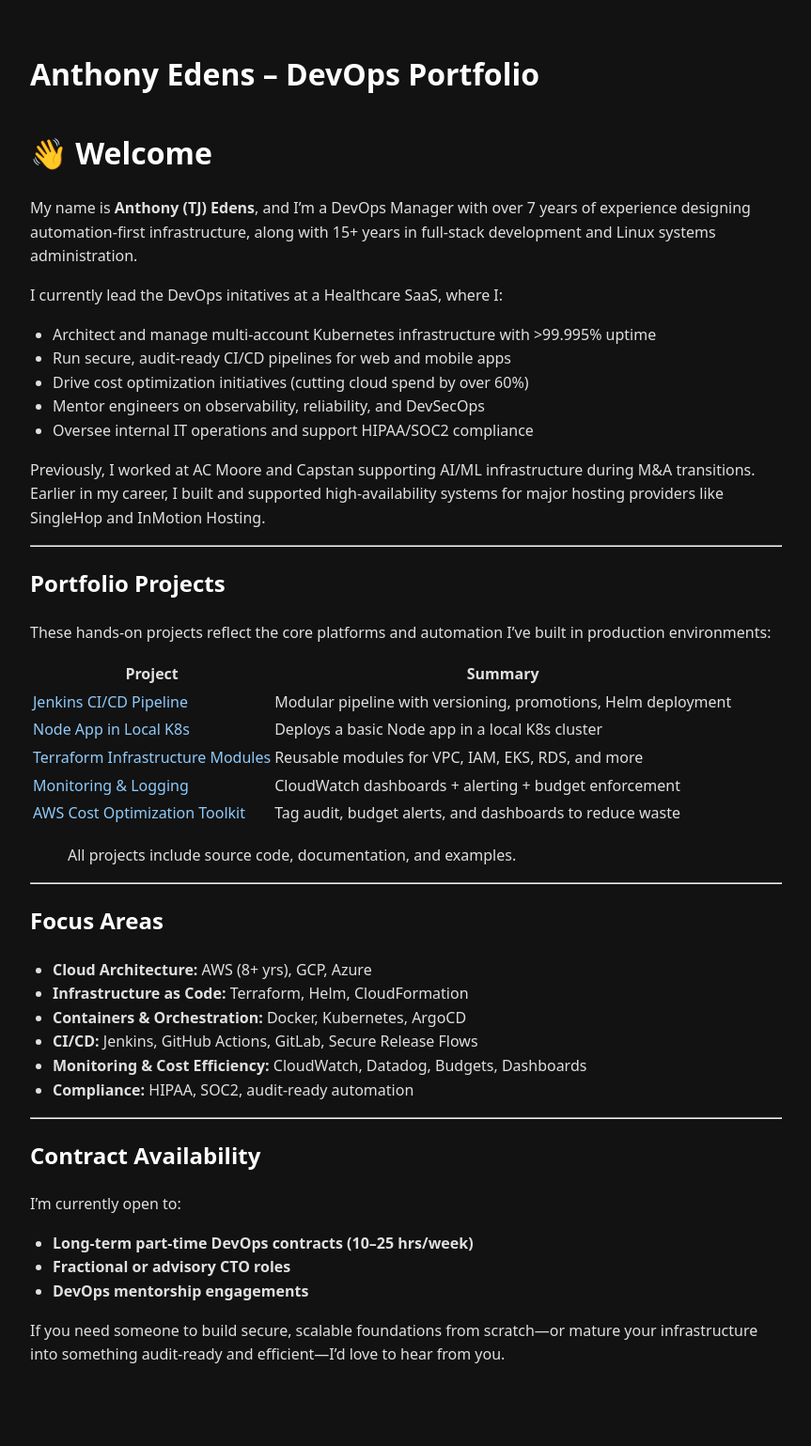
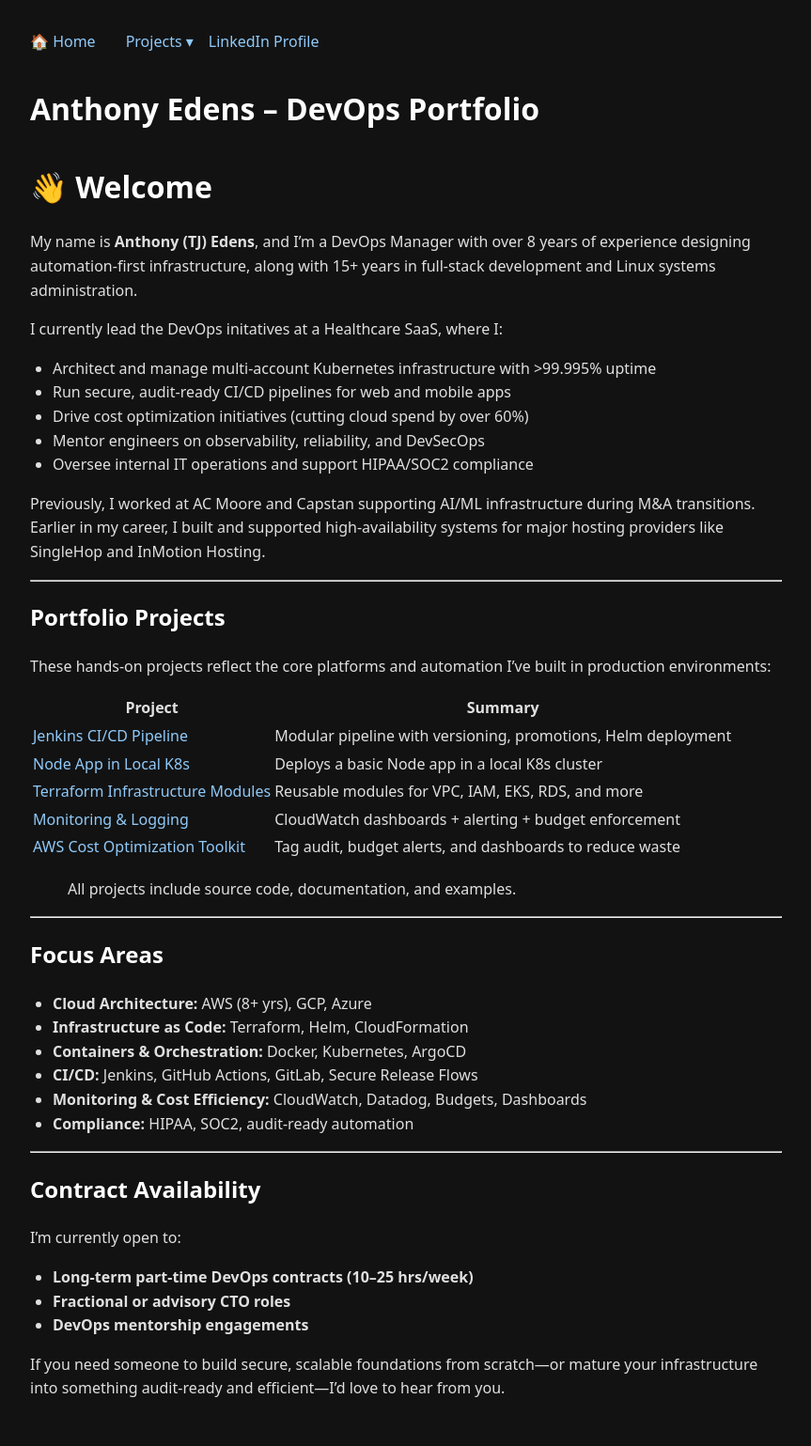
Before and after one commit to tedens/devops-portfolio, a Jekyll site: the page built from docs/index.md, in a window 1280 px wide. Shown: the whole page at 94% size, without its empty margins (208-1071 px from the left). Built offline with Jekyll 4.4.1, drawn with Linux system fonts in a browser that asks for light colours; before the commit the page ends 1503 px from its top, so only the background shows below that.

Commit message:
adding nav to homepage

```diff
--- a/docs/_layouts/page.html
+++ b/docs/_layouts/page.html
@@ -32,7 +32,11 @@
         <a class="nav-link" href="https://linkedin.com/in/tjedens" target="_blank">LinkedIn Profile</a>
       </nav>
       <main>
-        <h1>{{ page.title }}</h1>
+        {% unless page.hide_title %}
+          <header>
+            <h1>{{ site.title }}</h1>
+          </header>
+        {% endunless %}
         {{ content }}
       </main>
     </div>
--- a/docs/index.md
+++ b/docs/index.md
@@ -1,11 +1,12 @@
 ---
 title: "Anthony Edens – DevOps Portfolio"
-layout: default
+layout: page
+page.hide_title: true
 ---
 
 # 👋 Welcome
 
-My name is **Anthony (TJ) Edens**, and I’m a DevOps Manager with over 7 years of experience designing automation-first infrastructure, along with 15+ years in full-stack development and Linux systems administration.
+My name is **Anthony (TJ) Edens**, and I’m a DevOps Manager with over 8 years of experience designing automation-first infrastructure, along with 15+ years in full-stack development and Linux systems administration.
 
 I currently lead the DevOps initatives at a Healthcare SaaS, where I:
 
```
